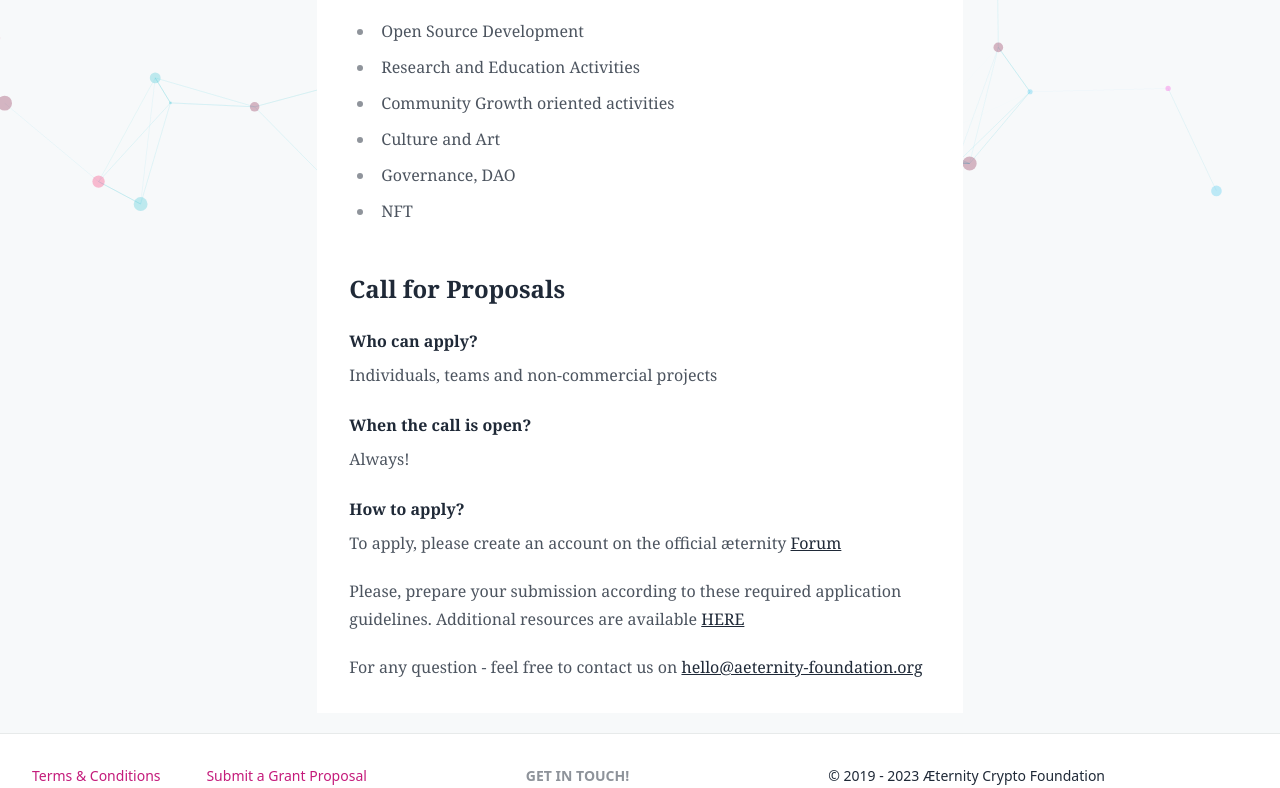
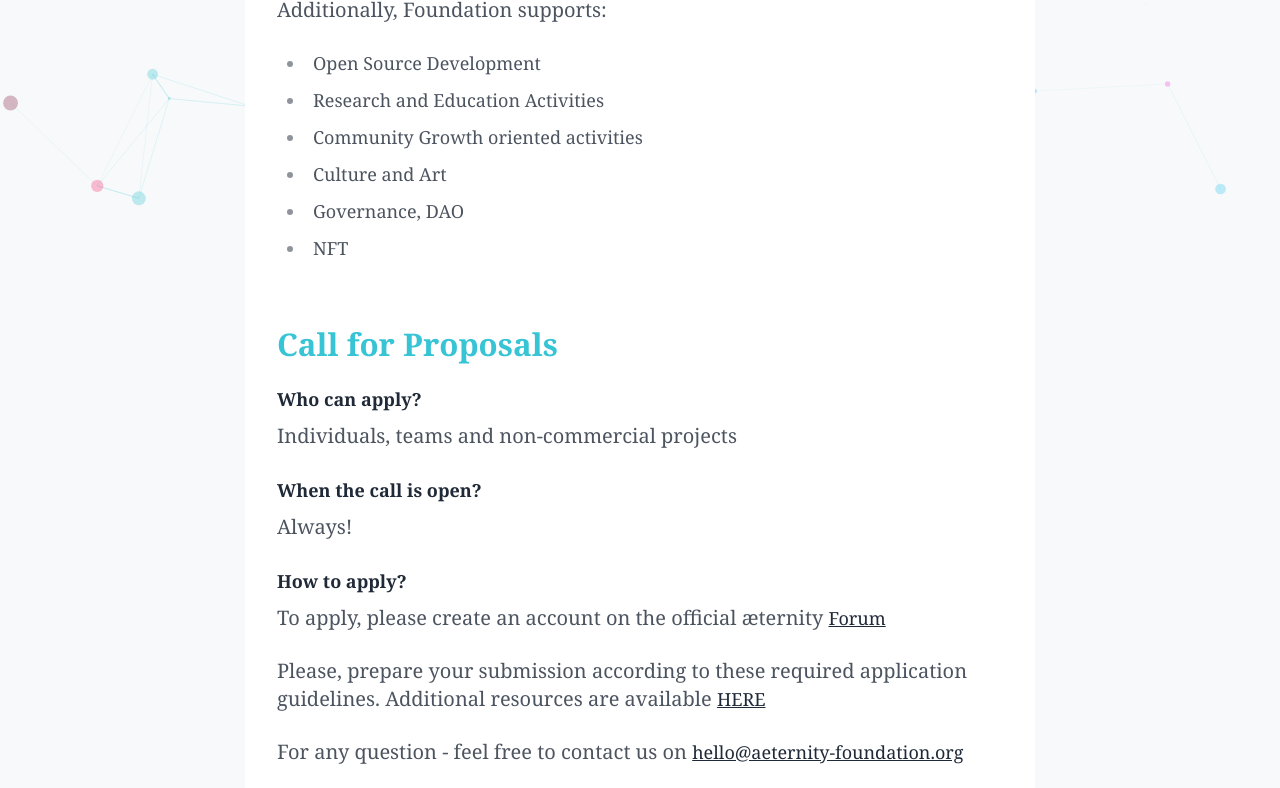
Before and after one commit to aeternity/acf-website, a Next.js app: page /grants in a window 1280 px wide. Shown: the part 580-1368 px from the top of the page. Built offline with nearby package versions, Linux system fonts and the light colour scheme.

Commit message:
example Grants white page

```diff
--- a/components/SimpleContainer.tsx
+++ b/components/SimpleContainer.tsx
@@ -1,10 +1,16 @@
 import { ReactElement } from "react";
 
-export function SimpleContainer({ children }: { children: ReactElement }) {
+export function SimpleContainer({
+  children,
+  config,
+}: {
+  children: ReactElement;
+  config?: { bg?: string };
+}) {
   return (
     <div className="mt-5">
       <div className="flex justify-center items-center p-2 sm:p-5 relative z-10">
-        <div className="max-w-7xl px-4 py-8 sm:px-6 lg:px-8 bg-white">
+        <div className={"max-w-7xl px-4 py-8 sm:px-6 lg:px-8 bg-white"}>
           <div className="clear-both">{children}</div>
         </div>
       </div>
--- a/pages/grants.mdx
+++ b/pages/grants.mdx
@@ -4,9 +4,18 @@
 
 <>
     {updateTitleTag("Ecosystem Grant Program")}
+    <div
+        className="fixed w-[100%] h-[100%]"
+        style={{
+            background: "url('/hart.png') no-repeat",
+            backgroundSize: "cover"
+        }}
+    />
+    <Constellation/>
+    <div className="grants-container">
     <SimpleContainer>
-        <div className="prose font-serif">
-
+        <div className="prose font-serif text-xl ">
+        <div className="grants">
             # Ecosystem Grant Program
 
             To succeed long term, the æternity Foundation is dedicated to enable community-driven innovation
@@ -43,6 +52,8 @@
             For any question - feel free to contact us on
             [hello@aeternity-foundation.org](mailto:hello@aeternity-foundation.org)
         </div>
+        </div>
     </SimpleContainer>
-    <Constellation/>
+    </div>
+
 </>
--- a/pages/index.tsx
+++ b/pages/index.tsx
@@ -34,7 +34,7 @@
                   </p>
                   <Link href="/about">
                     <span
-                      className="link btn-outline btn-ghost rounded-full
+                      className="btn-outline btn-ghost rounded-full
                     hover:opacity-80 text-[#37C4D5] font-bold py-3 px-6 mb-6"
                     >
                       See More
--- a/pages/philosophy.tsx
+++ b/pages/philosophy.tsx
@@ -2,6 +2,9 @@
 import { Constellation } from "../components/constellation";
 import React, { useState } from "react";
 import { throttle } from "lodash";
+import { FontAwesomeIcon } from "@fortawesome/react-fontawesome";
+import { faArrowRight } from "@fortawesome/free-solid-svg-icons/faArrowRight";
+import { faArrowDown } from "@fortawesome/free-solid-svg-icons";
 
 const transitionDuration = 600;
 
@@ -184,6 +187,36 @@
           </div>
         </section>
       </div>
+      {slideIdx < 2 && (
+        <div className="fixed animate-bounce bottom-[150px] left-[50%] z-10">
+          <svg
+            className="w-10 h-10 text-[#37C4D5]"
+            fill="none"
+            strokeLinecap="round"
+            strokeLinejoin="round"
+            strokeWidth="2"
+            viewBox="0 0 24 24"
+            stroke="currentColor"
+          >
+            <path d="M19 14l-7 7m0 0l-7-7m7 7V3"></path>
+          </svg>
+        </div>
+      )}
+      {slideIdx > 0 && (
+        <div className="fixed animate-bounce top-[100px] left-[50%] z-10 ">
+          <svg
+            className={"w-10 h-10 text-[#37C4D5] rotate-180"}
+            fill="none"
+            strokeLinecap="round"
+            strokeLinejoin="round"
+            strokeWidth="2"
+            viewBox="0 0 24 24"
+            stroke="currentColor"
+          >
+            <path d="M19 14l-7 7m0 0l-7-7m7 7V3"></path>
+          </svg>
+        </div>
+      )}
     </>
   );
 }
--- a/styles/globals.css
+++ b/styles/globals.css
@@ -203,3 +203,141 @@
   margin-top: 6rem;
   transform: translateY(0);
 }
+
+.grants h1 {
+  font-weight: 700;
+}
+.grants p {
+  @apply text-xl;
+}
+.grants-container {
+  transform: scale(0.38);
+  animation: scale 4s forwards cubic-bezier(0.5, 1, 0.89, 1);
+}
+.grants {
+  transform: scale(0.88);
+  animation: scale 4s forwards cubic-bezier(0.5, 1, 0.89, 1);
+}
+@keyframes scale {
+  100% {
+    transform: scale(1);
+  }
+}
+.grants h1,
+.grants h2 {
+  @apply text-3xl;
+  @apply text-[#37C4D5];
+  @apply font-bold;
+  @apply mb-5;
+}
+.grants h1 {
+  @apply text-4xl;
+}
+
+.grants * {
+  @apply text-lg;
+  @apply mb-2;
+  opacity: 0;
+  filter: blur(6px);
+}
+
+.grants {
+  --anim-delay: 0.2s;
+}
+
+.grants *:nth-child(1) {
+  animation: fade-in 0.8s 0.4s forwards cubic-bezier(0.11, 0, 0.5, 0);
+  animation-delay: var(--anim-delay);
+}
+
+.grants *:nth-child(2) {
+  animation: fade-in 0.8s 0.4s forwards cubic-bezier(0.11, 0, 0.5, 0);
+  animation-delay: calc(var(--anim-delay) * 2);
+}
+
+.grants *:nth-child(3) {
+  animation: fade-in 0.8s 0.4s forwards cubic-bezier(0.11, 0, 0.5, 0);
+  animation-delay: calc(var(--anim-delay) * 3);
+}
+
+.grants *:nth-child(4) {
+  animation: fade-in 0.8s 0.4s forwards cubic-bezier(0.11, 0, 0.5, 0);
+  animation-delay: calc(var(--anim-delay) * 4);
+}
+
+.grants *:nth-child(5) {
+  animation: fade-in 0.8s 0.4s forwards cubic-bezier(0.11, 0, 0.5, 0);
+  animation-delay: calc(var(--anim-delay) * 5);
+}
+
+.grants *:nth-child(6) {
+  animation: fade-in 0.8s 0.4s forwards cubic-bezier(0.11, 0, 0.5, 0);
+  animation-delay: calc(var(--anim-delay) * 6);
+}
+
+.grants *:nth-child(7) {
+  animation: fade-in 0.8s 0.4s forwards cubic-bezier(0.11, 0, 0.5, 0);
+  animation-delay: calc(var(--anim-delay) * 7);
+}
+
+.grants *:nth-child(8) {
+  animation: fade-in 0.8s 0.4s forwards cubic-bezier(0.11, 0, 0.5, 0);
+  animation-delay: calc(var(--anim-delay) * 8);
+}
+
+.grants *:nth-child(9) {
+  animation: fade-in 0.8s 0.4s forwards cubic-bezier(0.11, 0, 0.5, 0);
+  animation-delay: calc(var(--anim-delay) * 9);
+}
+
+.grants *:nth-child(10) {
+  animation: fade-in 0.8s 0.4s forwards cubic-bezier(0.11, 0, 0.5, 0);
+  animation-delay: calc(var(--anim-delay) * 10);
+}
+
+.grants *:nth-child(11) {
+  animation: fade-in 0.8s 0.4s forwards cubic-bezier(0.11, 0, 0.5, 0);
+  animation-delay: calc(var(--anim-delay) * 11);
+}
+
+.grants *:nth-child(12) {
+  animation: fade-in 0.8s 0.4s forwards cubic-bezier(0.11, 0, 0.5, 0);
+  animation-delay: calc(var(--anim-delay) * 12);
+}
+
+.grants *:nth-child(13) {
+  animation: fade-in 0.8s 0.4s forwards cubic-bezier(0.11, 0, 0.5, 0);
+  animation-delay: calc(var(--anim-delay) * 13);
+}
+
+.grants *:nth-child(14) {
+  animation: fade-in 0.8s 0.4s forwards cubic-bezier(0.11, 0, 0.5, 0);
+  animation-delay: calc(var(--anim-delay) * 14);
+}
+
+.grants *:nth-child(15) {
+  animation: fade-in 0.8s 0.4s forwards cubic-bezier(0.11, 0, 0.5, 0);
+  animation-delay: calc(var(--anim-delay) * 15);
+}
+
+.grants *:nth-child(16) {
+  animation: fade-in 0.8s 0.4s forwards cubic-bezier(0.11, 0, 0.5, 0);
+  animation-delay: calc(var(--anim-delay) * 16);
+}
+
+.grants *:nth-child(17) {
+  animation: fade-in 0.8s 0.4s forwards cubic-bezier(0.11, 0, 0.5, 0);
+  animation-delay: calc(var(--anim-delay) * 17);
+}
+
+.grants *:nth-child(18) {
+  animation: fade-in 0.8s 0.4s forwards cubic-bezier(0.11, 0, 0.5, 0);
+  animation-delay: calc(var(--anim-delay) * 18);
+}
+
+@keyframes fade-in {
+  100% {
+    opacity: 1;
+    filter: blur(0);
+  }
+}
```
Also changed, not shown: public/hart.png (added).
